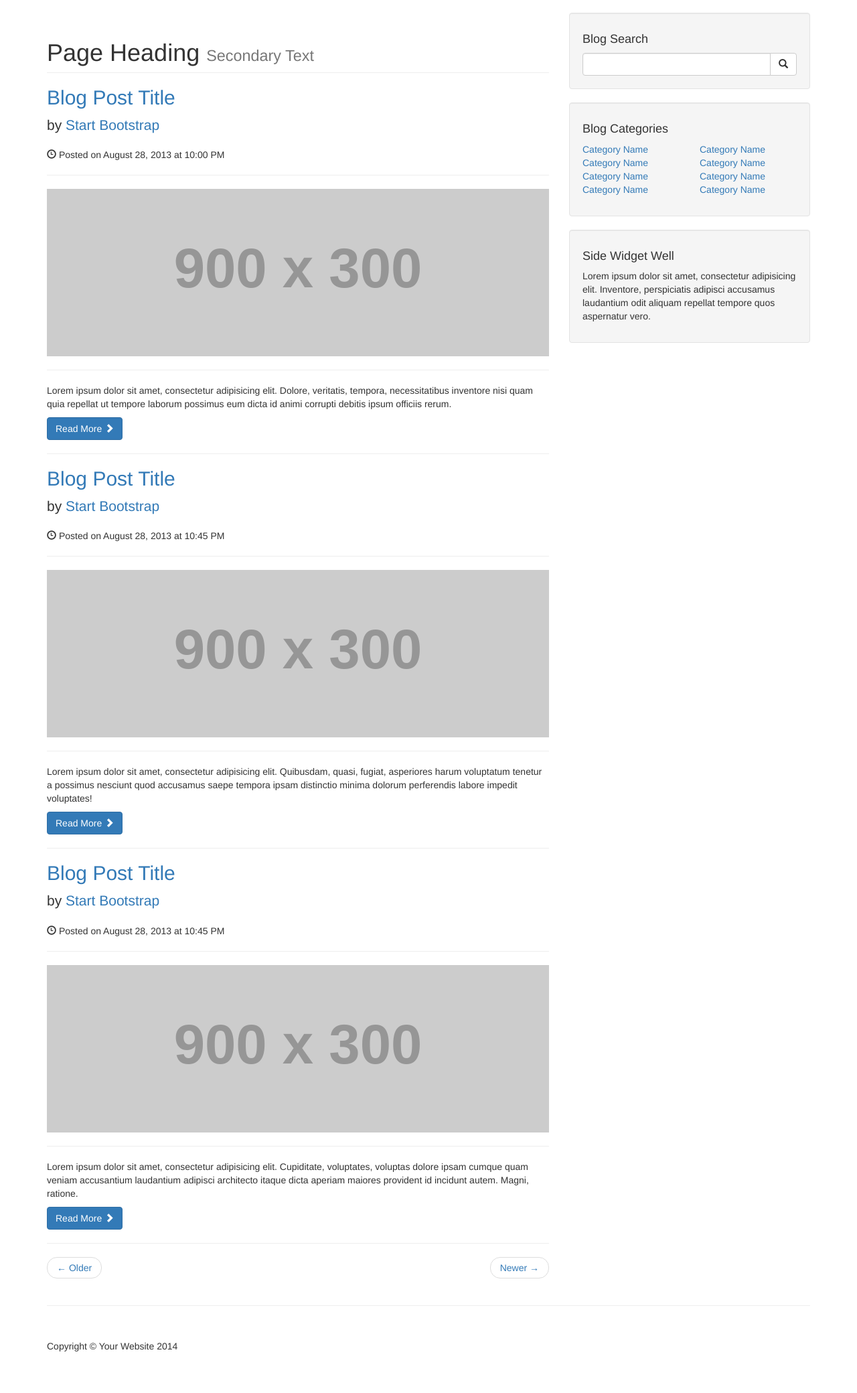
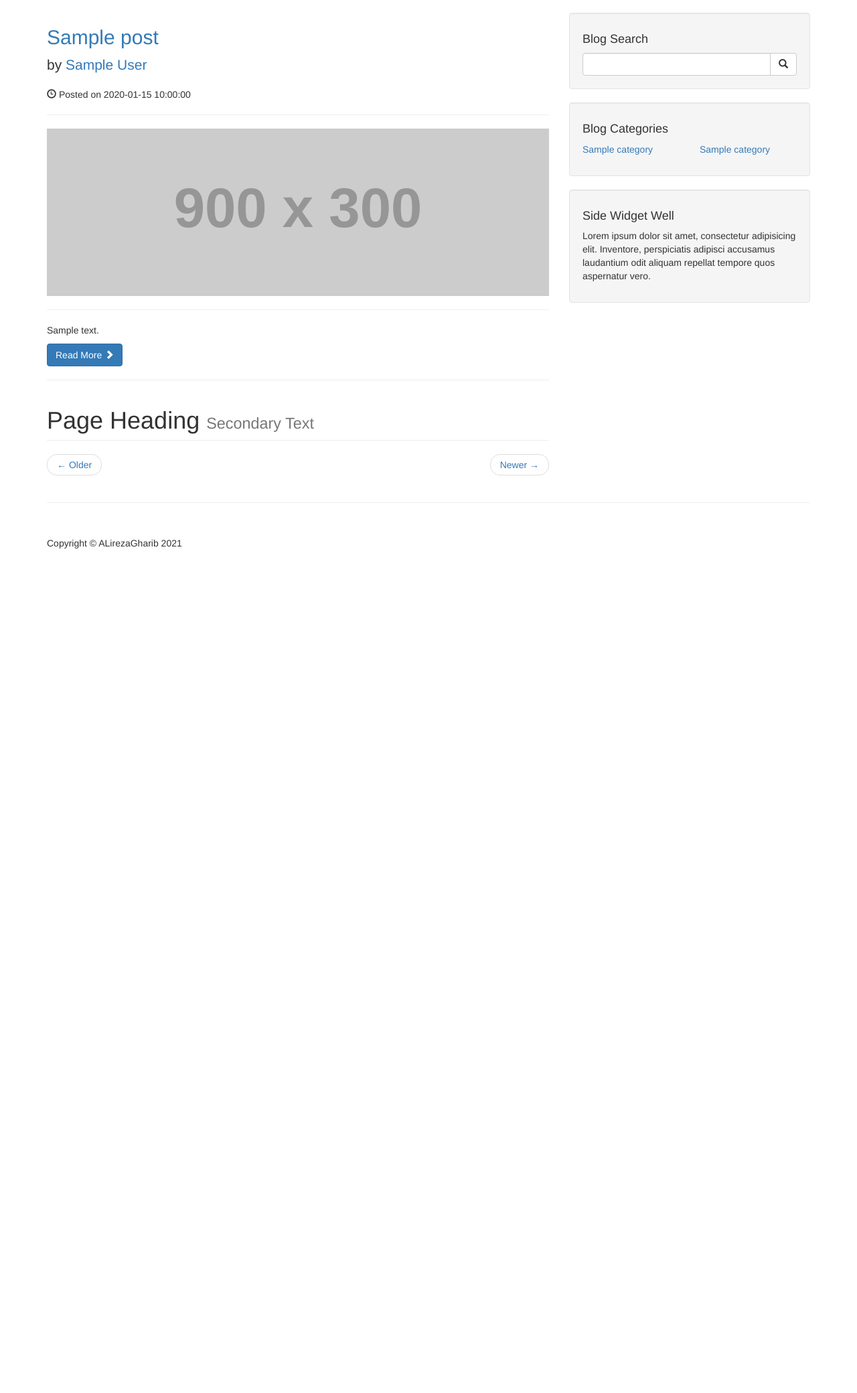
Before and after one commit to DapperBlondie/CMS_BloggingSystem, a PHP site: page / in a window 1280 px wide. Shown: the part 51-2131 px from the top of the page at 67% size. After the commit the page ends 870 px from the top, so only its background shows below. Run offline with PHP 8.4, Linux system fonts and the light colour scheme; tables that the repository leaves empty or names only in its code hold one stand-in row (values such as "Sample post"); grey boxes labelled with a size stand in for pictures from a placeholder-image service; some libraries are stand-ins or nearby versions.

Commit message:
NavigationBar and SideBar and footer and search engine accomplished

```diff
--- a/includes/footer.php
+++ b/includes/footer.php
@@ -1,7 +1,7 @@
 <footer>
     <div class="row">
         <div class="col-lg-12">
-            <p>Copyright &copy; Your Website 2014</p>
+            <p>Copyright &copy; ALirezaGharib 2021</p>
         </div>
         <!-- /.col-lg-12 -->
     </div>
--- a/includes/navigation.php
+++ b/includes/navigation.php
@@ -26,7 +26,6 @@
                 {
                     echo "<li><a href=\"#\">{$row["cat_title"]}</a></li>";
                 }
-
                 ?>
                <!-- <li>
                     <a href="#">About</a>
--- a/includes/side_bar.php
+++ b/includes/side_bar.php
@@ -3,14 +3,16 @@
     <!-- Blog Search Well -->
     <div class="well">
         <h4>Blog Search</h4>
-        <div class="input-group">
-            <input type="text" class="form-control">
-            <span class="input-group-btn">
-                            <button class="btn btn-default" type="button">
+        <form action="includes/search_engine.php" method="post">
+            <div class="input-group">
+                <input type="text" name="search_input" class="form-control">
+                <span class="input-group-btn">
+                            <button class="btn btn-default" type="submit" name="submit">
                                 <span class="glyphicon glyphicon-search"></span>
                         </button>
                         </span>
-        </div>
+            </div>
+        </form>
         <!-- /.input-group -->
     </div>
 
@@ -20,27 +22,41 @@
         <div class="row">
             <div class="col-lg-6">
                 <ul class="list-unstyled">
-                    <li><a href="#">Category Name</a>
-                    </li>
-                    <li><a href="#">Category Name</a>
-                    </li>
-                    <li><a href="#">Category Name</a>
-                    </li>
-                    <li><a href="#">Category Name</a>
-                    </li>
+                    <?php
+                    include "includes/db.php";
+                    $sidebar_query = "SELECT * FROM category";
+                    $sidebar_result = mysqli_query($connection, $sidebar_query);
+
+                    if ($sidebar_result)
+                    {
+                        while ($sidebar_row = mysqli_fetch_assoc($sidebar_result))
+                        {
+                            echo "<li><a href=\"#\">{$sidebar_row["cat_title"]}</a></li>";
+                        }
+                    } else {
+                        echo "<li><a href=\"#\">Nothing</a></li>";
+                    }
+                    ?>
                 </ul>
             </div>
             <!-- /.col-lg-6 -->
             <div class="col-lg-6">
                 <ul class="list-unstyled">
-                    <li><a href="#">Category Name</a>
-                    </li>
-                    <li><a href="#">Category Name</a>
-                    </li>
-                    <li><a href="#">Category Name</a>
-                    </li>
-                    <li><a href="#">Category Name</a>
-                    </li>
+                    <?php
+                    include "includes/db.php";
+                    $sidebar_query = "SELECT * FROM category";
+                    $sidebar_result = mysqli_query($connection, $sidebar_query);
+
+                        if ($sidebar_result)
+                        {
+                            while ($sidebar_row = mysqli_fetch_assoc($sidebar_result))
+                            {
+                                echo "<li><a href=\"#\">{$sidebar_row["cat_title"]}</a></li>";
+                            }
+                        } else {
+                            echo "<li><a href=\"#\">Nothing</a></li>";
+                        }
+                    ?>
                 </ul>
             </div>
             <!-- /.col-lg-6 -->
--- a/index.php
+++ b/index.php
@@ -19,58 +19,42 @@ include "includes/header.php";
             <!-- Blog Entries Column -->
             <div class="col-md-8">
 
+                <?php
+                include "includes/db.php";
+                $query = "SELECT * FROM posts";
+                $posts_rows = mysqli_query($connection, $query);
+                while ($post_row = mysqli_fetch_assoc($posts_rows))
+                {
+                   $Str = <<<HTML
+                <h2>
+                    <a href="#">{$post_row["post_title"]}</a>
+                </h2>
+                <p class="lead">
+                    by <a href="index.php">{$post_row["post_author"]}</a>
+                </p>
+                <p><span class="glyphicon glyphicon-time"></span> Posted on {$post_row["post_date"]}</p>
+                <hr>
+                <img class="img-responsive" src="http://placehold.it/900x300" alt="">
+                <hr>
+                <p>{$post_row["post_content"]}</p>
+                <a class="btn btn-primary" href="#">Read More <span class="glyphicon glyphicon-chevron-right"></span></a>
+
+                <hr/>
+                HTML;
+                   echo $Str;
+                }
+                ?>
+
                 <h1 class="page-header">
                     Page Heading
                     <small>Secondary Text</small>
                 </h1>
 
                 <!-- First Blog Post -->
-                <h2>
-                    <a href="#">Blog Post Title</a>
-                </h2>
-                <p class="lead">
-                    by <a href="index.php">Start Bootstrap</a>
-                </p>
-                <p><span class="glyphicon glyphicon-time"></span> Posted on August 28, 2013 at 10:00 PM</p>
-                <hr>
-                <img class="img-responsive" src="http://placehold.it/900x300" alt="">
-                <hr>
-                <p>Lorem ipsum dolor sit amet, consectetur adipisicing elit. Dolore, veritatis, tempora, necessitatibus inventore nisi quam quia repellat ut tempore laborum possimus eum dicta id animi corrupti debitis ipsum officiis rerum.</p>
-                <a class="btn btn-primary" href="#">Read More <span class="glyphicon glyphicon-chevron-right"></span></a>
-
-                <hr>
 
                 <!-- Second Blog Post -->
-                <h2>
-                    <a href="#">Blog Post Title</a>
-                </h2>
-                <p class="lead">
-                    by <a href="index.php">Start Bootstrap</a>
-                </p>
-                <p><span class="glyphicon glyphicon-time"></span> Posted on August 28, 2013 at 10:45 PM</p>
-                <hr>
-                <img class="img-responsive" src="http://placehold.it/900x300" alt="">
-                <hr>
-                <p>Lorem ipsum dolor sit amet, consectetur adipisicing elit. Quibusdam, quasi, fugiat, asperiores harum voluptatum tenetur a possimus nesciunt quod accusamus saepe tempora ipsam distinctio minima dolorum perferendis labore impedit voluptates!</p>
-                <a class="btn btn-primary" href="#">Read More <span class="glyphicon glyphicon-chevron-right"></span></a>
-
-                <hr>
 
                 <!-- Third Blog Post -->
-                <h2>
-                    <a href="#">Blog Post Title</a>
-                </h2>
-                <p class="lead">
-                    by <a href="index.php">Start Bootstrap</a>
-                </p>
-                <p><span class="glyphicon glyphicon-time"></span> Posted on August 28, 2013 at 10:45 PM</p>
-                <hr>
-                <img class="img-responsive" src="http://placehold.it/900x300" alt="">
-                <hr>
-                <p>Lorem ipsum dolor sit amet, consectetur adipisicing elit. Cupiditate, voluptates, voluptas dolore ipsam cumque quam veniam accusantium laudantium adipisci architecto itaque dicta aperiam maiores provident id incidunt autem. Magni, ratione.</p>
-                <a class="btn btn-primary" href="#">Read More <span class="glyphicon glyphicon-chevron-right"></span></a>
-
-                <hr>
 
                 <!-- Pager -->
                 <ul class="pager">
```
Also changed, not shown: includes/search_engine.php (added, +41 -0 lines).
